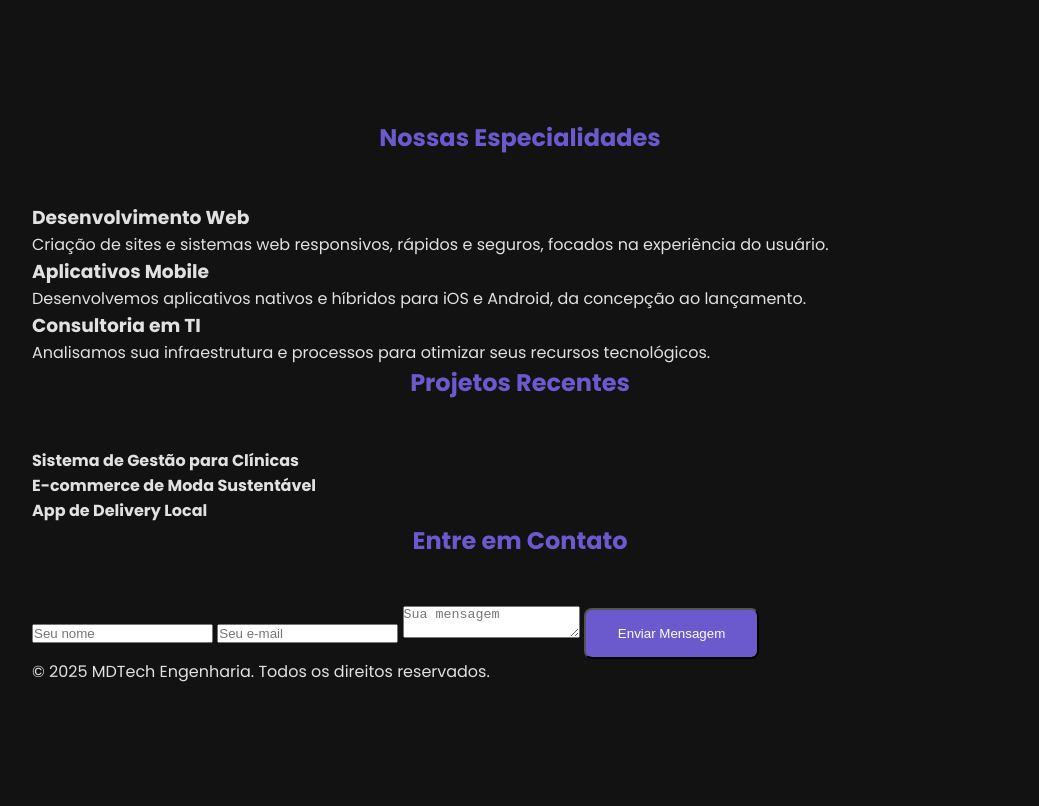
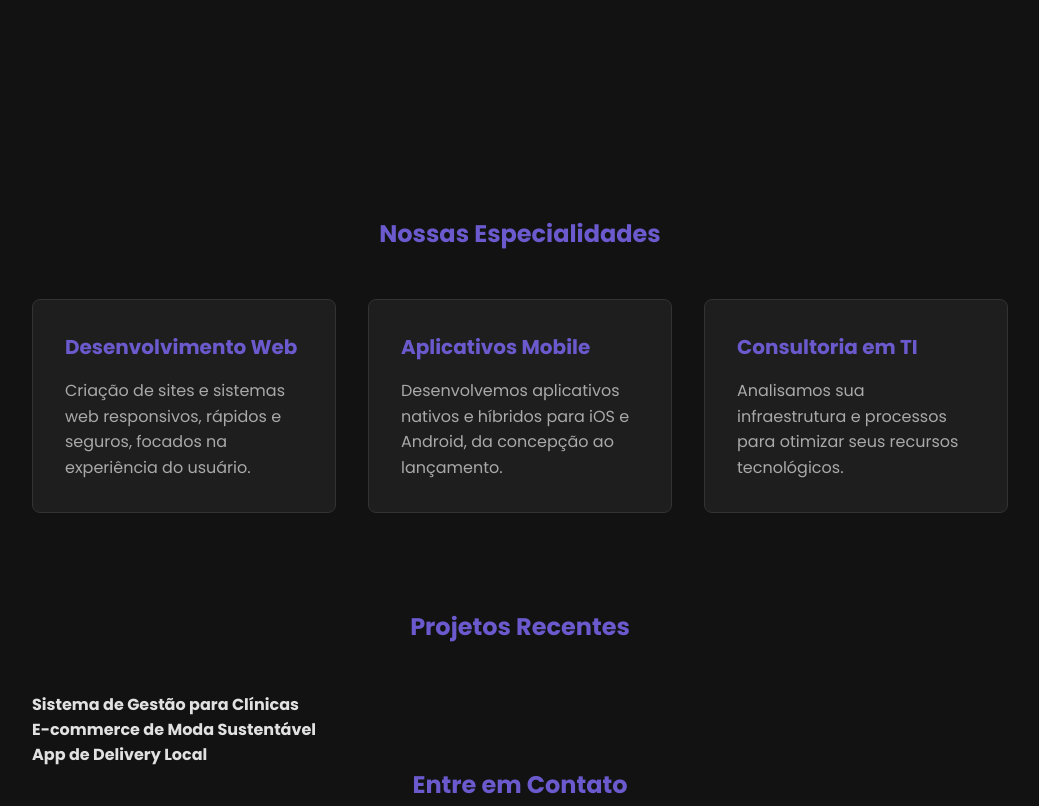
Before and after one commit to mpdantas/mdtech-website, a plain HTML site: page frontend/index.html in a window 1280 px wide. Shown: the part 680-1486 px from the top of the page, without its empty margins (120-1159 px from the left). Before the commit the page ends 1364 px from the top, so only its background shows below. Drawn offline with Linux system fonts and the light colour scheme.

Commit message:
style: Add styling for services section

```diff
--- a/frontend/css/style.css
+++ b/frontend/css/style.css
@@ -145,3 +145,52 @@ ul {
     max-width: 600px; /* Impede que o parágrafo fique muito largo em telas grandes. */
     margin: 0 auto 2rem auto;
 }
+
+/* ==================== SEÇÃO DE SERVIÇOS ==================== */
+.services-section {
+    /* Adiciona um espaçamento interno no topo e na base da seção para 'respirar'. */
+    padding: 6rem 0;
+}
+
+.services-container {
+    /* Ativa o layout em Grid para este container. */
+    display: grid;
+    /* Define como as colunas do grid devem se comportar. Esta é a linha mais importante!
+       - repeat(auto-fit, ...): Cria colunas que se ajustam automaticamente à largura da tela.
+       - minmax(280px, 1fr): Cada coluna terá no MÍNIMO 280px. Se houver mais espaço, elas
+         dividirão o espaço restante igualmente (1fr). Em telas pequenas, as colunas
+         irão quebrar e ficar uma embaixo da outra automaticamente. */
+    grid-template-columns: repeat(auto-fit, minmax(280px, 1fr));
+    /* Define um espaçamento de 2rem entre cada card do grid. */
+    gap: 2rem;
+}
+
+.service-card {
+    /* Usando a cor de fundo secundária que definimos nas variáveis. */
+    background-color: var(--cor-fundo-secundaria);
+    /* Espaçamento interno do card. */
+    padding: 2rem;
+    /* Cantos arredondados. */
+    border-radius: 0.5rem;
+    /* Uma borda sutil para definir melhor os limites do card. */
+    border: 1px solid #333;
+    /* Prepara o card para uma transição suave em qualquer transformação. */
+    transition: transform 0.3s ease;
+}
+
+.service-card:hover {
+    /* Ao passar o mouse, o card se moverá 5 pixels para cima, criando um efeito de 'elevação'. */
+    transform: translateY(-5px);
+}
+
+.service-card h3 {
+    /* Espaçamento abaixo do título do card. */
+    margin-bottom: 1rem;
+    font-size: 1.25rem;
+    color: var(--cor-primaria);
+}
+
+.service-card p {
+    color: var(--cor-texto-claro);
+    line-height: 1.6; /* Melhora a legibilidade do texto do parágrafo. */
+}
```
